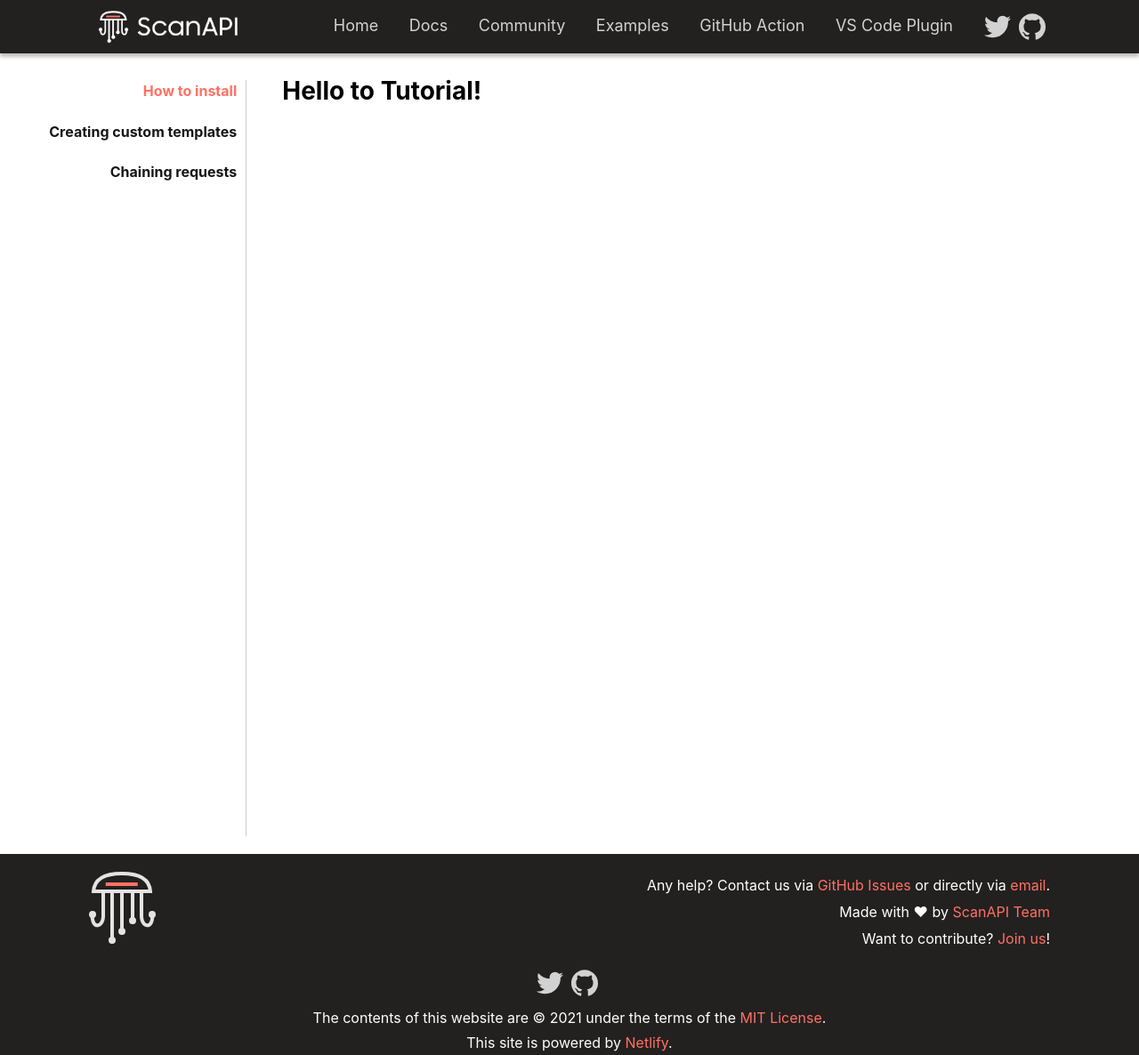
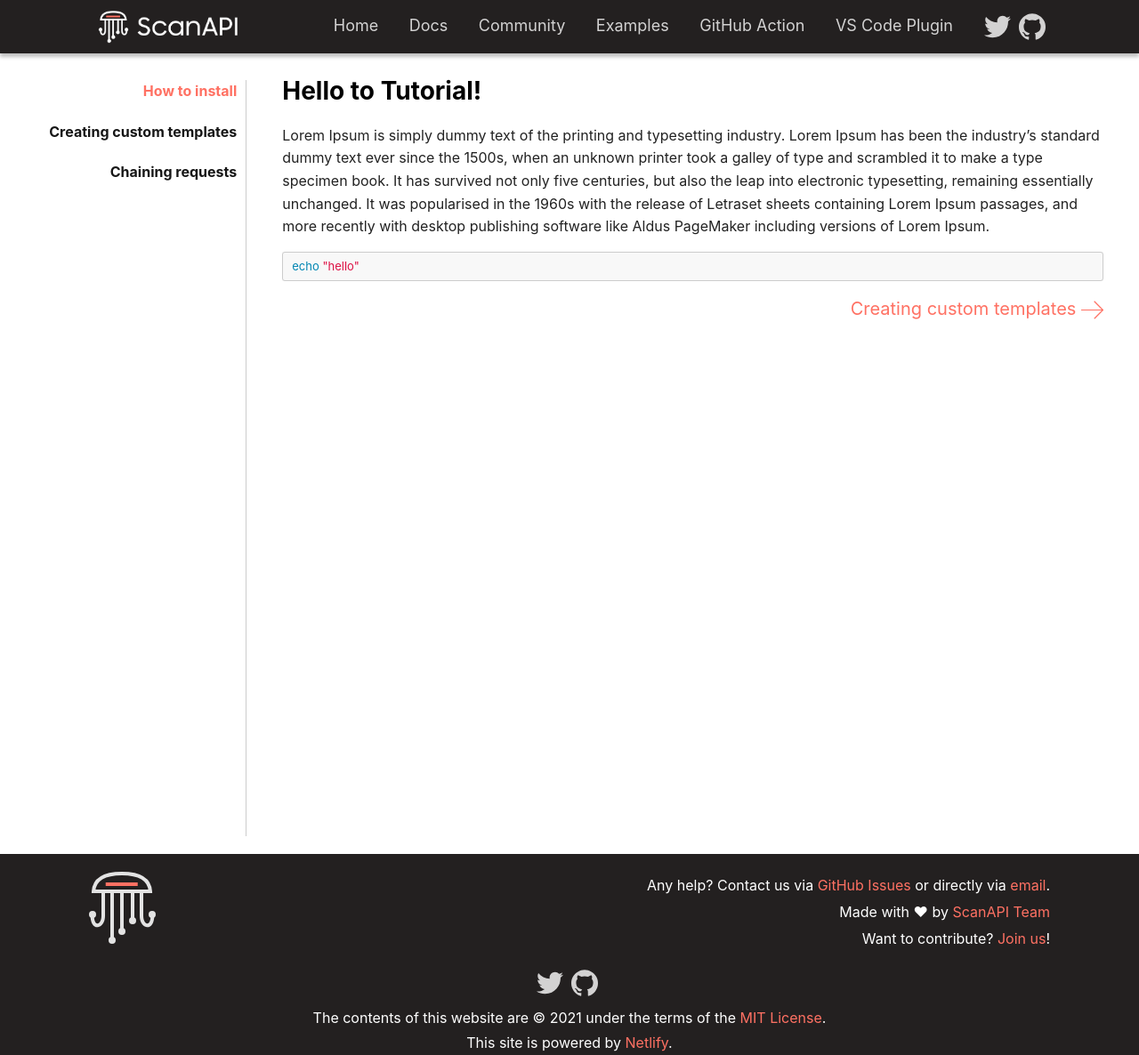
Before and after one commit to scanapi/website, a Jekyll site: the page built from _tutorials/page1.md, in a window 1280 px wide. Shown: the whole page at 89% size. Built offline with Jekyll 4.4.1, drawn with Linux system fonts in a browser that asks for light colours.

Commit message:
Add Previous and Next Page to Tutorial Layout (#61)
Add Previous and Next Page to Tutorial Layout (#61)

````diff
--- a/_layouts/tutorial.html
+++ b/_layouts/tutorial.html
@@ -6,11 +6,44 @@
 <div class="tutorial">
     <div class="sidenav">
     {% for tutorial_page in site.tutorials %}
-        <a  {% if page.url == tutorial_page.url %} class="current"{% endif %} href="{{ tutorial_page.url | relative_url }}">{{ tutorial_page.name }}</a>
+        <a
+            {% if page.url == tutorial_page.url %}
+                class="current"
+            {% endif %}
+            href="{{ tutorial_page.url | relative_url }}">
+            {{ tutorial_page.name }}
+        </a>
     {% endfor %}
     </div>
     <!-- Page content -->
     <div class="main">
         {{ content }}
+        <div class=pagination>
+            {% assign page_number = page.path | slice: -4 | to_integer %}
+
+            {% assign previous_page_number = page_number | minus: 1 %}
+            {% assign previous_page_name = 'page' | append: previous_page_number %}
+            {% assign previous_page_full_path = 'tutorials/' | append: previous_page_name | append: '.html' %}
+
+            {% assign next_page_number = page_number | plus: 1 %}
+            {% assign next_page_name = 'page' | append: next_page_number %}
+            {% assign next_page_full_path = 'tutorials/' | append: next_page_name | append: '.html' %}
+
+            {% if page_number > 1 %}
+                <a href={{ previous_page_full_path | relative_url }}>
+                    <img class="previous" src="{{"/assets/images/arrow.svg" | relative_url}}"/>
+                    {{ page.previous_page_title }}
+                </a>
+            {% else %}
+                <a></a>
+            {% endif %}
+
+            {% if page_number < site.tutorials.size %}
+                <a href={{ next_page_full_path | relative_url }}>
+                    {{ page.next_page_title }}
+                    <img class="next" src="{{"/assets/images/arrow.svg" | relative_url}}"/>
+                </a>
+            {% endif %}
+        </div>
     </div>
 </div>
--- a/_sass/docs.scss
+++ b/_sass/docs.scss
@@ -23,6 +23,10 @@
         .current {
             color: $primary-color;
         }
+        h2 {
+            text-transform: uppercase;
+            font-size: 18px;
+        }
     }
     .main {
         width: 100%;
--- a/_sass/tutorial.scss
+++ b/_sass/tutorial.scss
@@ -1,5 +1,5 @@
 $darker-color: #161616;
-$primary-color: #FF7163;
+$primary-color: #ff7163;
 .tutorial {
   width: 100%;
   display: flex;
@@ -28,5 +28,18 @@
   .main {
     width: 100%;
     margin: 20px 40px 20px 0;
+    .pagination {
+      display: flex;
+      justify-content: space-between;
+      font-size: 20px;
+      a {
+        img {
+          width: 25px;
+        }
+        img.previous {
+          transform: rotate(180deg);
         }
       }
+    }
+  }
+}
--- a/_tutorials/page1.md
+++ b/_tutorials/page1.md
@@ -2,7 +2,16 @@
 layout: tutorial
 title: Tutorial
 name: How to install
-active_page: page1
+next_page_title: Creating custom templates
 ---
 
 # Hello to Tutorial!
+
+Lorem Ipsum is simply dummy text of the printing and typesetting industry. Lorem Ipsum has been the industry's standard dummy text ever since the 1500s, when an unknown printer took a galley of type
+and scrambled it to make a type specimen book. It has survived not only five centuries, but also the
+leap into electronic typesetting, remaining essentially unchanged. It was popularised in the 1960s
+with the release of Letraset sheets containing Lorem Ipsum passages, and more recently with desktop publishing software like Aldus PageMaker including versions of Lorem Ipsum.
+
+```shell
+echo "hello"
+```
````
Also changed, not shown: _tutorials/page2.md (+6 -1 lines), _tutorials/page3.md (+5 -1 lines), assets/images/arrow.svg (added). Lines whose indentation alone changed are shown as unchanged.
